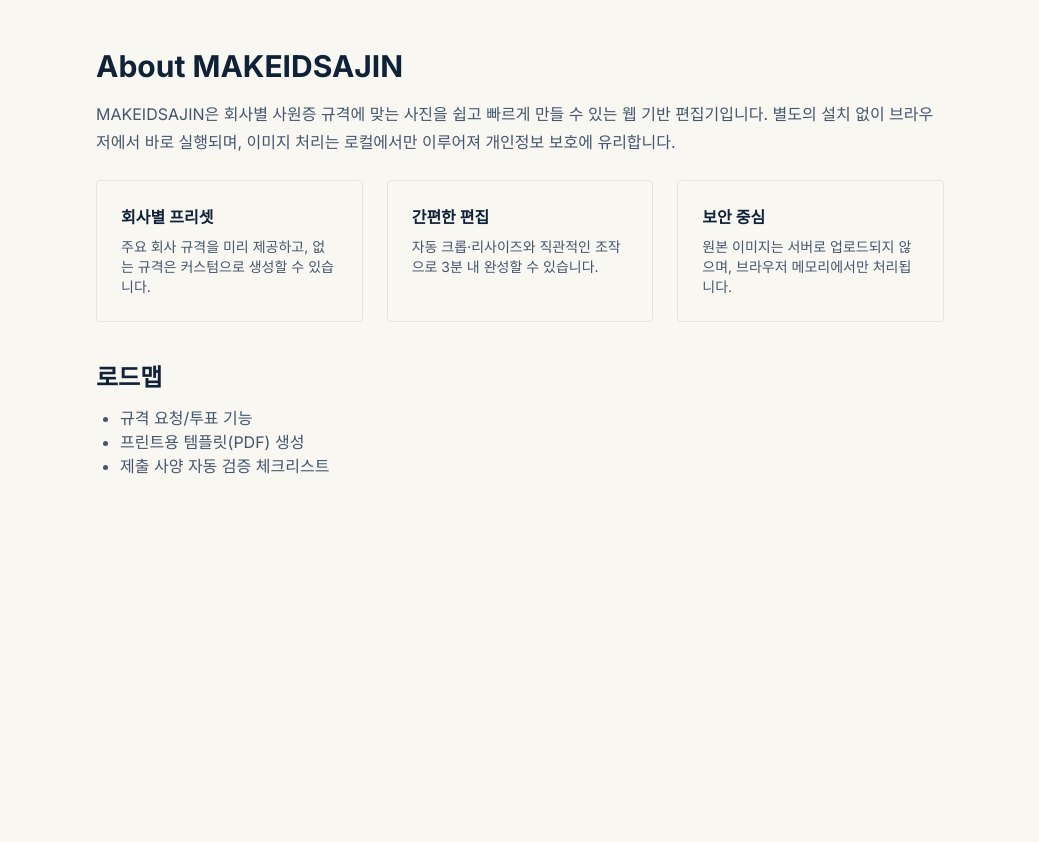
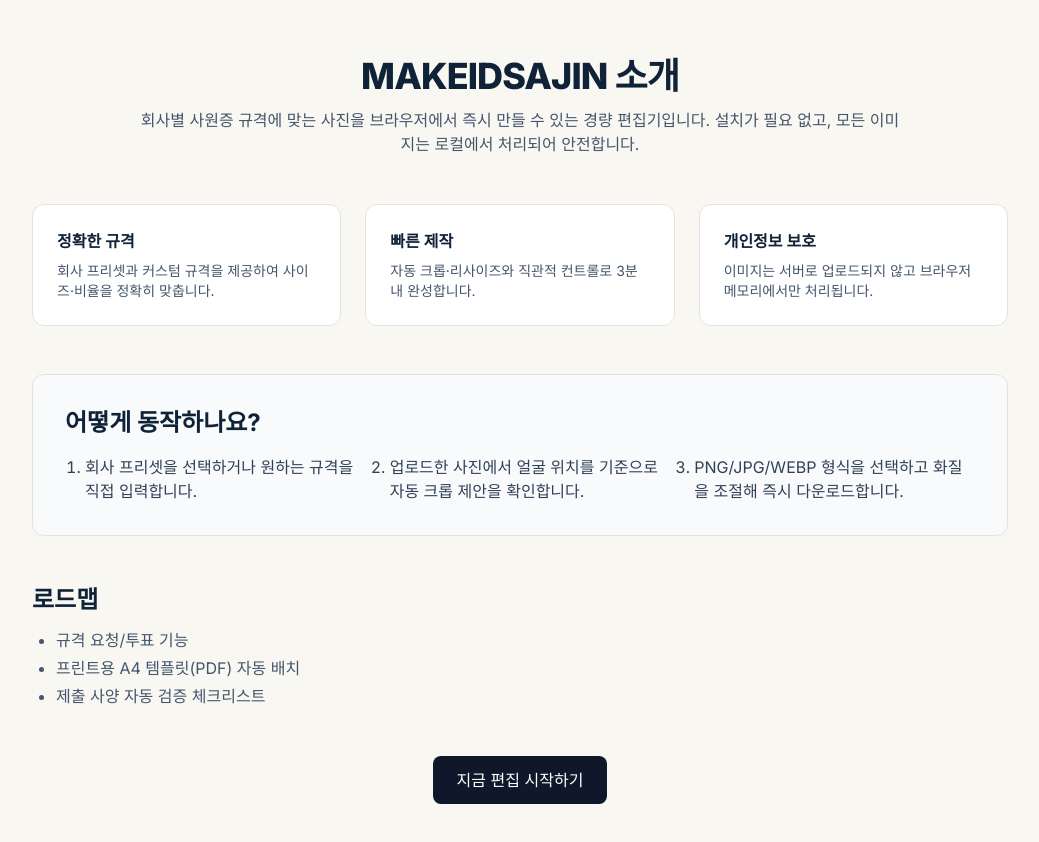
Before and after one commit to SUE960/dingco-vibecoding, a Next.js app: page /about in a window 1280 px wide. Shown: the top 842 px of the page, without its empty margins (120-1159 px from the left). Before the commit the page ends 800 px from the top, so only its background shows below. Built offline with nearby package versions, Linux system fonts and the light colour scheme.

Commit message:
content: /about 카피·레이아웃 정리 및 CTA Link 적용

```diff
--- a/src/app/about/page.tsx
+++ b/src/app/about/page.tsx
@@ -1,36 +1,67 @@
 'use client';
+import Link from 'next/link'
 
 export default function AboutPage() {
   return (
-    <main className="max-w-4xl mx-auto px-6 py-12">
-      <h1 className="text-3xl font-bold mb-4" style={{ color: 'var(--navy)' }}>About MAKEIDSAJIN</h1>
-      <p className="text-slate-600 leading-7 mb-6">
-        MAKEIDSAJIN은 회사별 사원증 규격에 맞는 사진을 쉽고 빠르게 만들 수 있는 웹 기반 편집기입니다.
-        별도의 설치 없이 브라우저에서 바로 실행되며, 이미지 처리는 로컬에서만 이루어져 개인정보 보호에 유리합니다.
-      </p>
-      <section className="grid md:grid-cols-3 gap-6 mb-10">
-        <div className="p-6 border rounded" style={{ borderColor: 'var(--line)' }}>
-          <div className="font-semibold mb-2" style={{ color: 'var(--navy)' }}>회사별 프리셋</div>
-          <p className="text-sm text-slate-600">주요 회사 규격을 미리 제공하고, 없는 규격은 커스텀으로 생성할 수 있습니다.</p>
+    <main className="max-w-5xl mx-auto px-6 py-14">
+      <header className="text-center mb-12">
+        <h1 className="text-4xl font-extrabold tracking-tight mb-3" style={{ color: 'var(--navy)' }}>
+          MAKEIDSAJIN 소개
+        </h1>
+        <p className="text-slate-600 max-w-3xl mx-auto">
+          회사별 사원증 규격에 맞는 사진을 브라우저에서 즉시 만들 수 있는 경량 편집기입니다.
+          설치가 필요 없고, 모든 이미지는 로컬에서 처리되어 안전합니다.
+        </p>
+      </header>
+
+      {/* 핵심 가치 */}
+      <section className="grid md:grid-cols-3 gap-6 mb-12">
+        <div className="p-6 rounded-xl border bg-white" style={{ borderColor: 'var(--line)' }}>
+          <div className="font-semibold mb-2" style={{ color: 'var(--navy)' }}>정확한 규격</div>
+          <p className="text-sm text-slate-600">회사 프리셋과 커스텀 규격을 제공하여 사이즈·비율을 정확히 맞춥니다.</p>
         </div>
-        <div className="p-6 border rounded" style={{ borderColor: 'var(--line)' }}>
-          <div className="font-semibold mb-2" style={{ color: 'var(--navy)' }}>간편한 편집</div>
-          <p className="text-sm text-slate-600">자동 크롭·리사이즈와 직관적인 조작으로 3분 내 완성할 수 있습니다.</p>
+        <div className="p-6 rounded-xl border bg-white" style={{ borderColor: 'var(--line)' }}>
+          <div className="font-semibold mb-2" style={{ color: 'var(--navy)' }}>빠른 제작</div>
+          <p className="text-sm text-slate-600">자동 크롭·리사이즈와 직관적 컨트롤로 3분 내 완성합니다.</p>
         </div>
-        <div className="p-6 border rounded" style={{ borderColor: 'var(--line)' }}>
-          <div className="font-semibold mb-2" style={{ color: 'var(--navy)' }}>보안 중심</div>
-          <p className="text-sm text-slate-600">원본 이미지는 서버로 업로드되지 않으며, 브라우저 메모리에서만 처리됩니다.</p>
+        <div className="p-6 rounded-xl border bg-white" style={{ borderColor: 'var(--line)' }}>
+          <div className="font-semibold mb-2" style={{ color: 'var(--navy)' }}>개인정보 보호</div>
+          <p className="text-sm text-slate-600">이미지는 서버로 업로드되지 않고 브라우저 메모리에서만 처리됩니다.</p>
         </div>
       </section>
 
-      <section className="space-y-3">
-        <h2 className="text-2xl font-bold" style={{ color: 'var(--navy)' }}>로드맵</h2>
-        <ul className="list-disc pl-6 text-slate-600">
+      {/* 사용 흐름 */}
+      <section className="mb-12 bg-gray-50 rounded-xl border p-8" style={{ borderColor: 'var(--line)' }}>
+        <h2 className="text-2xl font-bold mb-4" style={{ color: 'var(--navy)' }}>어떻게 동작하나요?</h2>
+        <ol className="grid md:grid-cols-3 gap-6 list-decimal pl-5">
+          <li className="text-slate-700">
+            회사 프리셋을 선택하거나 원하는 규격을 직접 입력합니다.
+          </li>
+          <li className="text-slate-700">
+            업로드한 사진에서 얼굴 위치를 기준으로 자동 크롭 제안을 확인합니다.
+          </li>
+          <li className="text-slate-700">
+            PNG/JPG/WEBP 형식을 선택하고 화질을 조절해 즉시 다운로드합니다.
+          </li>
+        </ol>
+      </section>
+
+      {/* 로드맵 */}
+      <section className="mb-12">
+        <h2 className="text-2xl font-bold mb-3" style={{ color: 'var(--navy)' }}>로드맵</h2>
+        <ul className="list-disc pl-6 text-slate-600 space-y-1">
           <li>규격 요청/투표 기능</li>
-          <li>프린트용 템플릿(PDF) 생성</li>
+          <li>프린트용 A4 템플릿(PDF) 자동 배치</li>
           <li>제출 사양 자동 검증 체크리스트</li>
         </ul>
       </section>
+
+      {/* CTA */}
+      <div className="text-center">
+        <Link href="/" className="inline-block px-6 py-3 rounded-lg bg-slate-900 text-white hover:bg-slate-800 transition-colors">
+          지금 편집 시작하기
+        </Link>
+      </div>
     </main>
   );
 }
```
